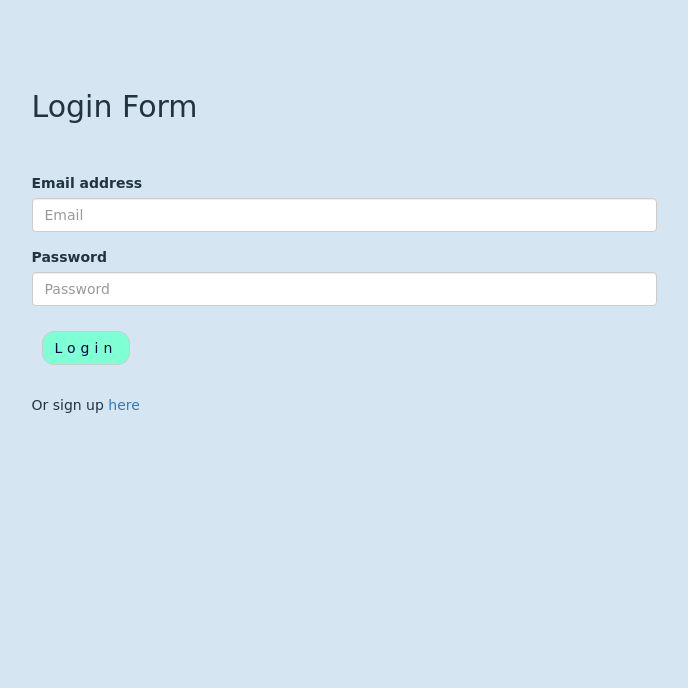
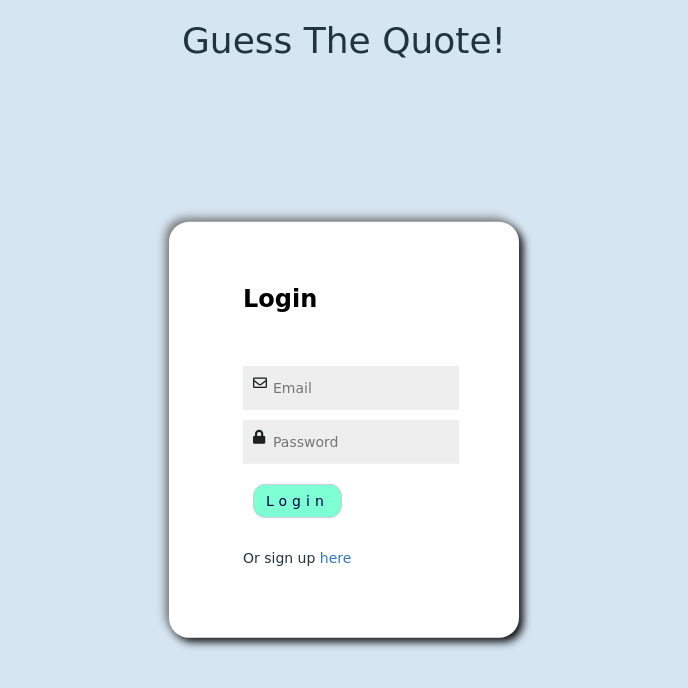
Before and after one commit to ggandara8/Guess-The-Quote, a website: page public/login.html in a window 1280 px wide. Shown: the whole page, without its empty margins (296-984 px from the left). Drawn offline with nearby package versions, Linux system fonts and the light colour scheme; a web font is replaced by a local one.

Commit message:
final push

```diff
--- a/public/js/login.js
+++ b/public/js/login.js
@@ -29,7 +29,6 @@ $(document).ready(() => {
       password: password
     })
       .then(data => {
-        console.log(data);
         localStorage.setItem("user", JSON.stringify(data));
         window.location.replace("/members");
         // If there's an error, log the error
--- a/public/js/members.js
+++ b/public/js/members.js
@@ -9,18 +9,12 @@ $(document).ready(() => {
       for (i in data){
         AllScores = data[i].score;
         AllUserId = data[i].UserId;
-        // console.log(AllUserId);
         arr2.push(AllUserId);
-        // console.log(test);
         arr.push(data[i].score);
       }
-      // console.log(arr2);
       let max = Math.max(...arr); //highest score of all the users
-      console.log(max);
       $(".highScore").text(`Guess The Quote Highest Score is: ${max}pts`);
       let index = arr.indexOf(max); //index of highest score from all users
-      // console.log(index);
-      // console.log("Id of highest score: " + arr2[index]); // id of highest score
       let HSuserid = arr2[index];
 
       $.get(`/api/alluser_data/${HSuserid}`).then(data => {
--- a/public/js/score.js
+++ b/public/js/score.js
@@ -4,8 +4,6 @@ $(document).ready(() => {
   });
   let user = JSON.parse(localStorage.getItem("user"));
   let id = user.id;
-  console.log(user);
-  console.log(id);
   $.get("/api/score/" + id).then(data => {
     console.log(data);
     let scoreid;
@@ -14,7 +12,6 @@ $(document).ready(() => {
       scoreid = data[i].score; // all user scores
       arr.push(data[i].score); // pushing user scores to arr
     }
-    console.log("Arr: " + arr);
     let latestScore = scoreid; // users latest score
     let maxScore = Math.max(...arr); // grabs user highest score from array
     $(".finalScore").text(`Your score is: ${latestScore}pts`);
--- a/public/js/signup.js
+++ b/public/js/signup.js
@@ -29,7 +29,6 @@ $(document).ready(() => {
       password: password
     })
       .then(data => {
-        console.log(data);
         localStorage.setItem("user", JSON.stringify(data));
         window.location.replace("/members");
         // If there's an error, handle it by throwing up a bootstrap alert
--- a/public/login.html
+++ b/public/login.html
@@ -2,32 +2,39 @@
 <html lang="en">
 
 <head>
-  <title>Passport Authentication</title>
+  <title>Login GTQ</title>
   <meta charset="UTF-8">
   <meta name="viewport" content="width=device-width, initial-scale=1">
   <link rel="stylesheet" href="https://maxcdn.bootstrapcdn.com/bootswatch/3.3.7/lumen/bootstrap.min.css">
+  <link rel="stylesheet" href="https://use.fontawesome.com/releases/v5.8.1/css/all.css">
+  <link href="https://fonts.googleapis.com/css2?family=Merienda+One&family=Permanent+Marker&display=swap" rel="stylesheet">
   <link href="stylesheets/style.css" rel="stylesheet">
+  <link href="stylesheets/style2.css" rel="stylesheet">
 </head>
 
 <body>
   <nav class="navbar">
-    <div class="container-fluid">
+    <!-- <div class="container-fluid">
       <div class="navbar-header">
+        <h2 class="quiz-name">Guess The Quote!</h2>
       </div>
-    </div>
+    </div> -->
+    <h1 class="quiz-name">Guess The Quote!</h1>
   </nav>
   <div class="wrapper">
     <div class="row">
       <div class="col-md-6 col-md-offset-3">
-        <h2>Login Form</h2>
-        <form class="login">
-          <div class="form-group">
-            <label for="exampleInputEmail1">Email address</label>
-            <input type="email" class="form-control" id="email-input" placeholder="Email">
+        <p class="title">Login</p>
+        <form class="login form">
+          <div class="input_field">
+            <!-- <label for="exampleInputEmail1">Email address</label> -->
+            <input type="email" class="input" id="email-input" placeholder="Email">
+            <i class="far fa-envelope"></i>
           </div>
-          <div class="form-group">
-            <label for="exampleInputPassword1">Password</label>
-            <input type="password" class="form-control" id="password-input" placeholder="Password">
+          <div class="input_field">
+            <!-- <label for="exampleInputPassword1">Password</label> -->
+            <input type="password" class="input" id="password-input" placeholder="Password">
+            <i class="fas fa-lock"></i>
           </div>
           <button type="submit" class="btn btn-default">Login</button>
         </form>
--- a/public/stylesheets/style.css
+++ b/public/stylesheets/style.css
@@ -14,11 +14,11 @@ color: #213440;
 }
 
 .container {
-  margin-top: 20px;
+  margin-top: 30px;
   padding: 20px;
   text-align: center;
-  background-color: #ffffff;
-  border: 1px solid black;
+  background-color: #fff;
+  box-shadow: -4px -4px 8px gray, 4px 4px 8px black;
   opacity: 0.9;
   border-radius: 10px;
 }
@@ -42,3 +42,21 @@ label:hover{
 .navbar {
   background-color: transparent !important;
 }
+ol{
+  text-align: left;
+}
+.rules {
+  text-align: left;
+  padding-bottom: 10px;
+}
+.navbar{
+  text-align: center;
+}
+.correct{
+  color: green;
+  font-size: 25px;
+}
+.incorrect{
+  color: red;
+  font-size: 25px;
+}
--- /dev/null
+++ b/public/stylesheets/style2.css
@@ -0,0 +1,57 @@
+body{
+    background-color: #D5E5F2;
+    font-family: 'Merienda One', cursive;
+}
+.wrapper{
+    box-shadow: -4px -4px 8px gray, 4px 4px 8px black;
+    max-width: 350px;
+    margin-top: 30px;
+    width: 80%;
+    height: auto;
+    background: #fff;
+    padding: 60px 45px;
+    position: absolute;
+    top: 50%;
+    left: 50%;
+    transform: translate(-50%,-50%);
+    border-radius: 20px;
+}
+.wrapper .title{
+    margin-bottom: 40px;
+    font-size: 24px;
+    font-weight: bold;
+    color: black;
+}
+.wrapper .form .input_field{
+    position: relative;
+    margin-bottom: 10px;
+}
+.wrapper .form .input_field .input{
+    width: auto;
+    padding: 12px;
+    padding-left: 30px;
+    border: none;
+    background: #eeeeee;
+}
+.btn {
+    margin: 10px;
+    color: #010440;
+    background-color: aquamarine;
+    letter-spacing: 5px;
+    border-radius: 12px;
+}
+.wrapper .form .input_field i{
+    position: absolute;
+    top: 10px;
+    left: 10px;
+    font-size: 14px;
+    color: #1d2120;
+}
+.navbar{
+    text-align: center;
+}
+@media (min-width: 992px)
+{
+}.col-md-offset-3 {
+      margin-left: 10%;
+}
```
Also changed, not shown: public/game.html (+2 -0 lines), public/js/game.js (+8 -3 lines), public/members.html (+17 -1 lines), public/score.html (+2 -2 lines), public/signup.html (+18 -12 lines), README.md (added).
